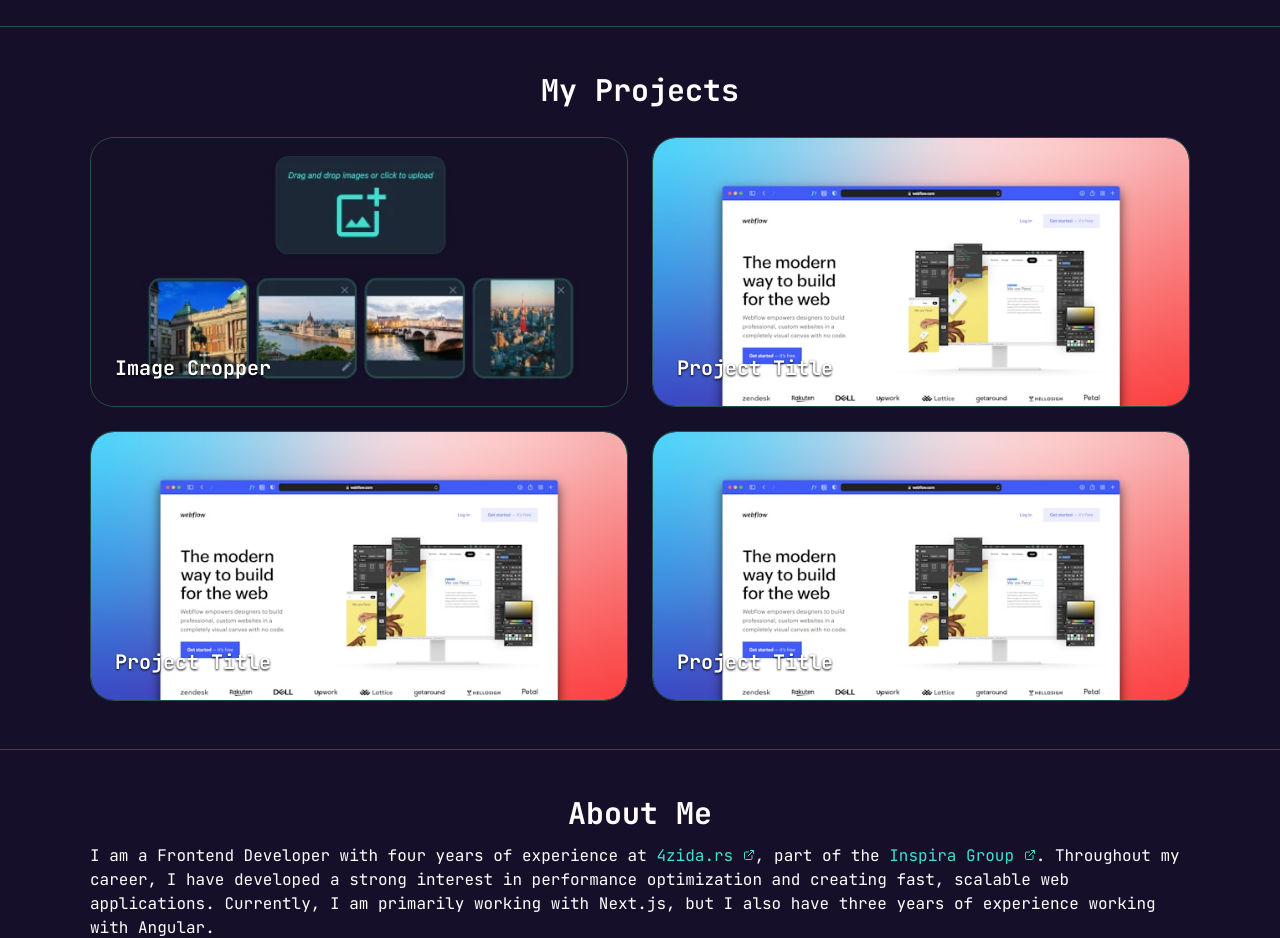
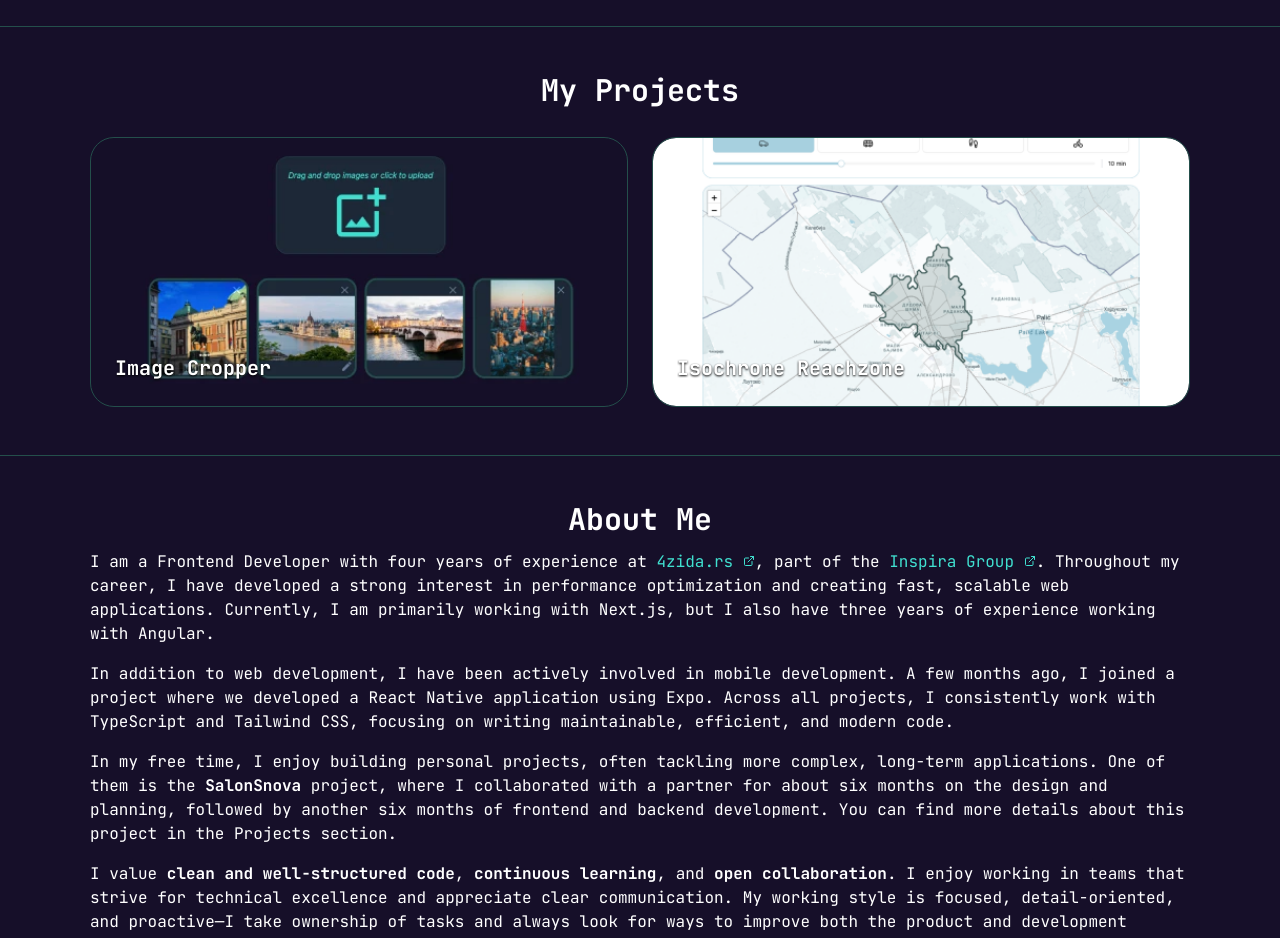
Before and after one commit to filiptunguz/portfolio, a Next.js app: page / in a window 1280 px wide. Shown: the part 840-1778 px from the top of the page. Built offline with nearby package versions, Linux system fonts and the light colour scheme.

Commit message:
refactor projects section to dynamically render project cards from database

```diff
--- a/src/sections/projects-section.tsx
+++ b/src/sections/projects-section.tsx
@@ -1,6 +1,7 @@
 import Narrower from '@/components/narrower';
 import Image from 'next/image';
 import Link from 'next/link';
+import { projects } from '@/database/projects';
 
 export default function ProjectsSection() {
 	return (
@@ -8,34 +9,16 @@ export default function ProjectsSection() {
 			<Narrower className="space-y-8">
 				<h2 id="projects">My Projects</h2>
 				<div className="grid grid-cols-1 lg:grid-cols-2 gap-6">
-					<ProjectCard
-						title="Image Cropper"
-						src="/assets/image-cropper/image-preview-component.webp"
-						alt="Image Cropper Cover Image"
-						description="A lightweight React + TypeScript image upload library built with Tailwind. Includes drag-and-drop or file select, multi/single file support, image preview with removal and cropping, and all logic exposed through hooks for full control. Cropped images are ready-to-upload files, handled entirely on the frontend. Use built-in components or create your own easily."
-						href="/image-cropper"
-					/>
-					<ProjectCard
-						title="Project Title"
-						src="/assets/project-2.jpg"
-						alt="Projekat"
-						description="Lorem Ipsum is simply dummy text of the printing and typesetting industry. Lorem Ipsum has been the industry's standard dummy text ever since the 1500s, when an unknown printer took a galley of type and scrambled it to make a type specimen book."
-						href="/project-2"
-					/>
-					<ProjectCard
-						title="Project Title"
-						src="/assets/project-2.jpg"
-						alt="Projekat"
-						description="Lorem Ipsum is simply dummy text of the printing and typesetting industry. Lorem Ipsum has been the industry's standard dummy text ever since the 1500s, when an unknown printer took a galley of type and scrambled it to make a type specimen book."
-						href="/project-3"
-					/>
-					<ProjectCard
-						title="Project Title"
-						src="/assets/project-2.jpg"
-						alt="Projekat"
-						description="Lorem Ipsum is simply dummy text of the printing and typesetting industry. Lorem Ipsum has been the industry's standard dummy text ever since the 1500s, when an unknown printer took a galley of type and scrambled it to make a type specimen book."
-						href="/project-4"
-					/>
+					{projects.map((project) => (
+						<ProjectCard
+							key={project.slug}
+							title={project.title}
+							src={project.coverImage}
+							alt={`${project.title} cover image`}
+							description={project.description}
+							href={project.slug}
+						/>
+					))}
 				</div>
 			</Narrower>
 		</section>
```
